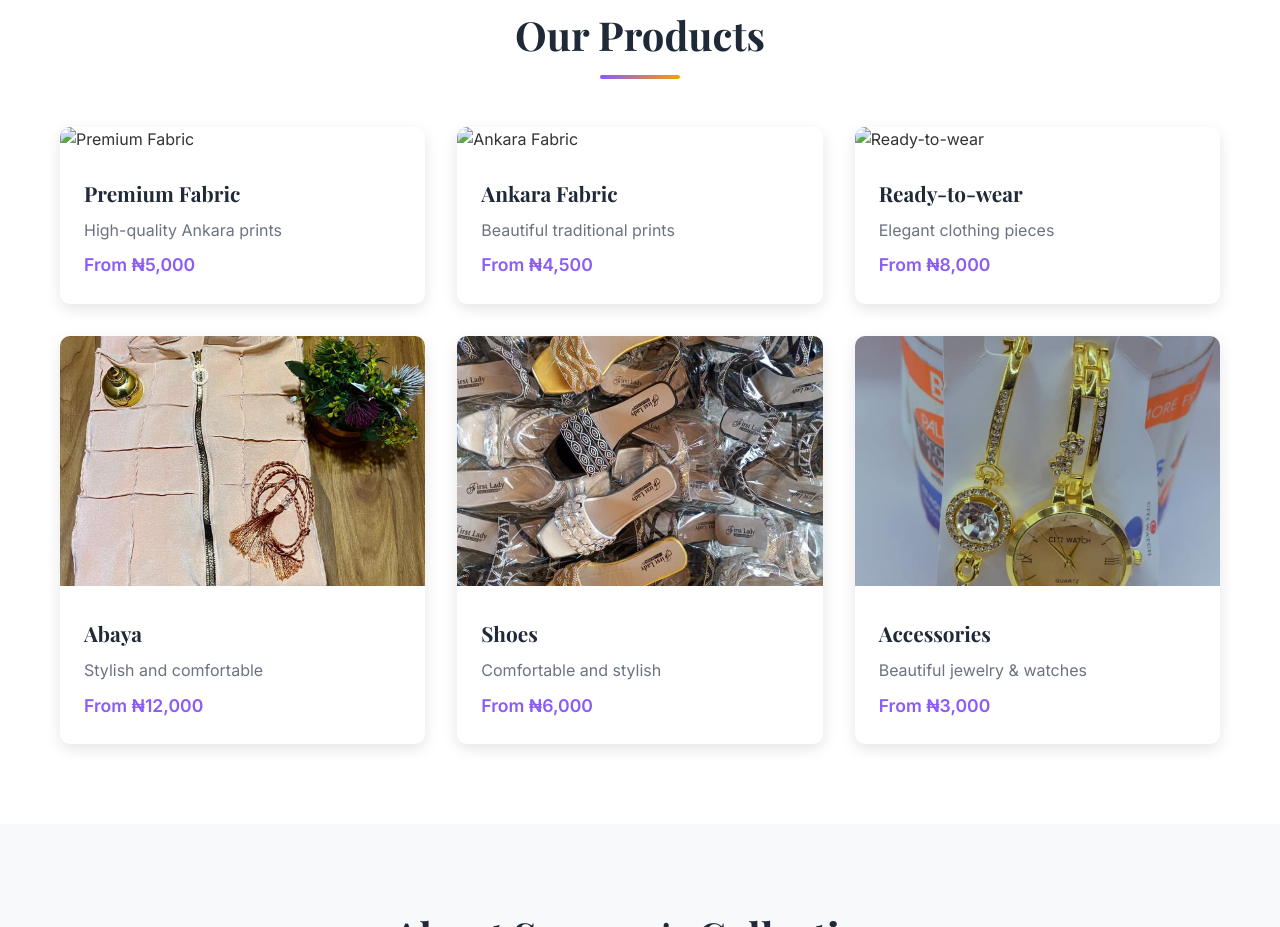
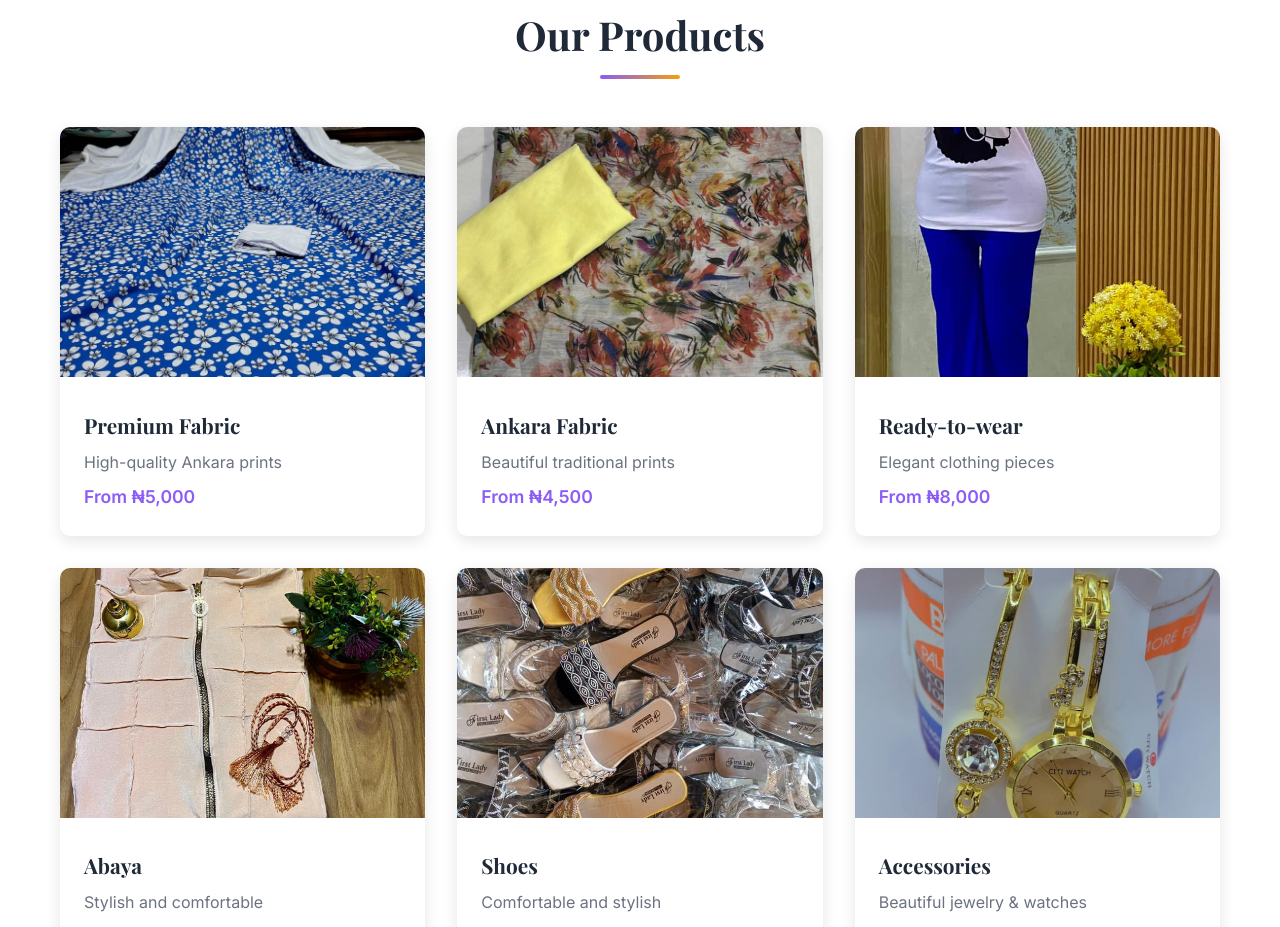
Before and after one commit to Sir-Yohan/sunama, a plain HTML site: page index.html in a window 1280 px wide. Shown: the part 877-1804 px from the top of the page. Drawn offline with nearby package versions, Linux system fonts and the light colour scheme.

Commit message:
Update index.html

```diff
--- a/index.html
+++ b/index.html
@@ -47,7 +47,7 @@
             <h2 class="section-title">Our Products</h2>
             <div class="products-grid">
                 <div class="product-card">
-                    <img src="blob/main/Images/fabric1.jpeg" alt="Premium Fabric">
+                    <img src="Images/fabric1.jpeg" alt="Premium Fabric">
                     <div class="product-info">
                         <h3>Premium Fabric</h3>
                         <p>High-quality Ankara prints</p>
@@ -55,7 +55,7 @@
                     </div>
                 </div>
                 <div class="product-card">
-                    <img src="blob/main/Images/fabric2.jpeg" alt="Ankara Fabric">
+                    <img src="Images/fabric2.jpeg" alt="Ankara Fabric">
                     <div class="product-info">
                         <h3>Ankara Fabric</h3>
                         <p>Beautiful traditional prints</p>
@@ -63,7 +63,7 @@
                     </div>
                 </div>
                 <div class="product-card">
-                    <img src="blob/main/Images/women_cloth.jpeg" alt="Ready-to-wear">
+                    <img src="Images/women_cloth.jpeg" alt="Ready-to-wear">
                     <div class="product-info">
                         <h3>Ready-to-wear</h3>
                         <p>Elegant clothing pieces</p>
```
